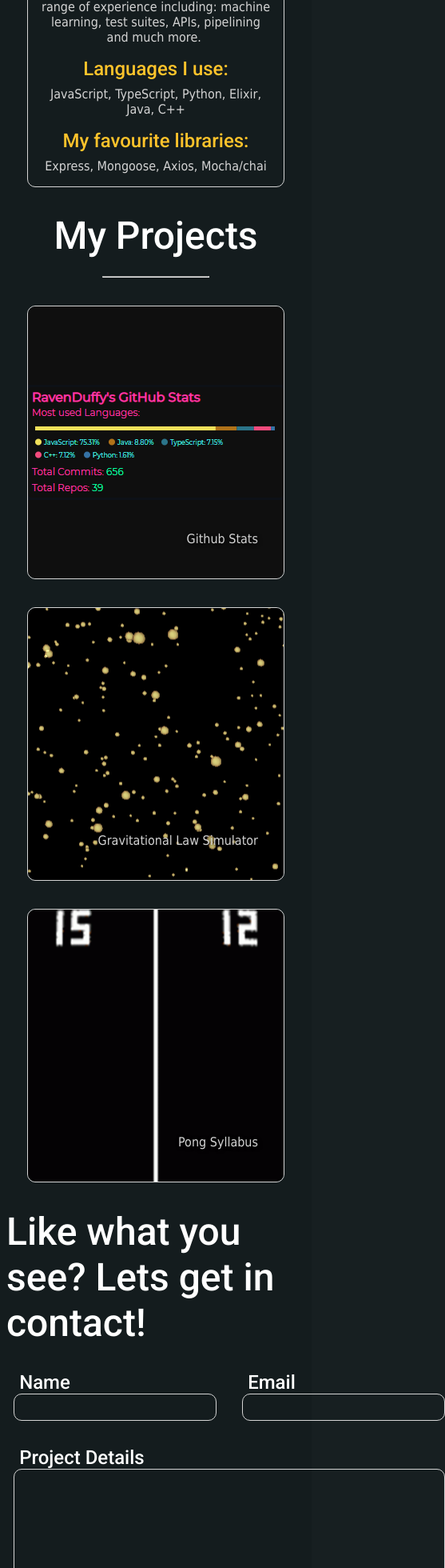
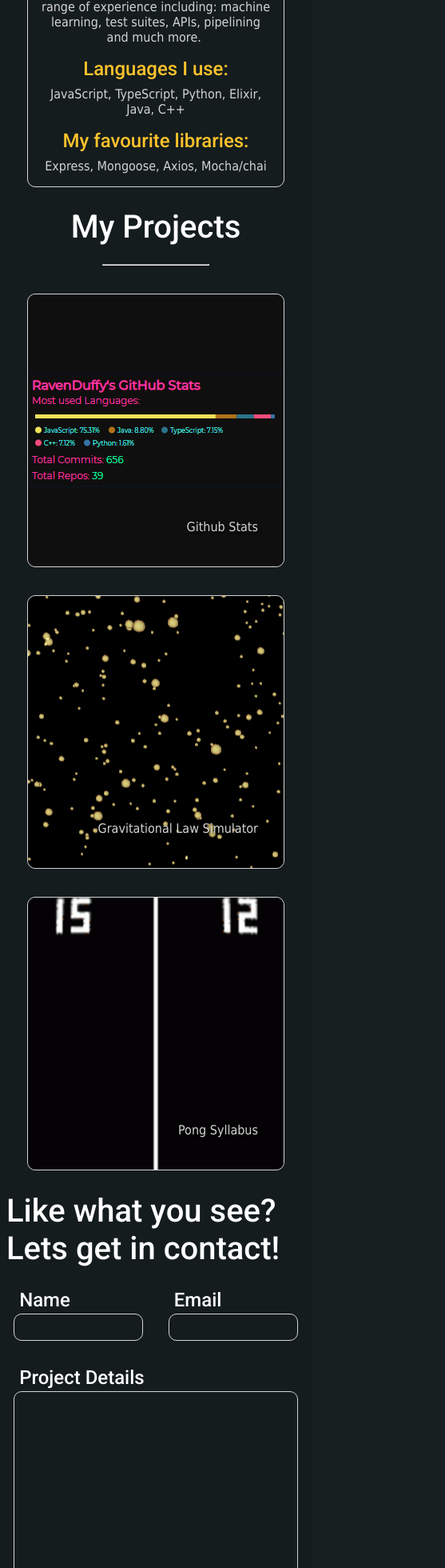
Before and after one commit to RavenDuffy/portfolio, a Next.js app in the folder portfolio_front/: page / in a window 390 px wide. Shown: the part 1828-3788 px from the top of the page at 80% size, 557 px wide, since content can reach past the window. Built offline with nearby package versions, Linux system fonts and the light colour scheme.

Commit message:
added responsiveness for contact section

```diff
--- a/portfolio_front/components/about/about.module.scss
+++ b/portfolio_front/components/about/about.module.scss
@@ -1,21 +1,27 @@
 $x-small: 540px;
 
 .header {
-    font-size: 48px;
+  font-size: 3rem;
 }
 
 .blurb {
-    font-size: 30px;
+  font-size: 30px;
 }
 
-.header, .blurb { text-align: center; }
+.header,
+.blurb {
+  text-align: center;
+}
 
 @media screen and (max-width: $x-small) {
-    .header, .blurb { text-align: initial; }
-    .header {
-        font-size: 40px;
-    }
-    .blurb {
-        font-size: 22px;
-    }
+  .header,
+  .blurb {
+    text-align: initial;
+  }
+  .header {
+    font-size: 2.5rem;
+  }
+  .blurb {
+    font-size: 1.375rem;
+  }
 }
--- a/portfolio_front/components/contact/contact.module.scss
+++ b/portfolio_front/components/contact/contact.module.scss
@@ -1,12 +1,17 @@
+$x-small: 540px;
+
 .contactTitle {
   font-size: 3rem;
   font-weight: 500;
+  text-align: center;
 }
 
 .formWrapper {
   display: grid;
   gap: 2rem 2rem;
   width: 95%;
+  grid-template-columns: repeat(auto-fit, minmax(200px, 1fr));
+  max-width: 800px;
 
   .spanTwo {
     grid-column: span 2;
@@ -17,6 +22,7 @@
     font-size: 1.5rem;
     margin-left: 0.5ch;
     font-weight: 500;
+    margin-bottom: 0.2rem;
   }
 }
 
@@ -62,3 +68,14 @@
   color: var(--main-back);
   font-weight: 600;
 }
+
+@media screen and (max-width: $x-small) {
+  .contactTitle {
+    font-size: 2.5rem;
+    text-align: left;
+  }
+
+  .formWrapper {
+    grid-template-columns: repeat(auto-fit, minmax(100px, 1fr));
+  }
+}
--- a/portfolio_front/components/contact/contact.tsx
+++ b/portfolio_front/components/contact/contact.tsx
@@ -2,6 +2,11 @@ import { Section } from '../section'
 import styles from './contact.module.scss'
 
 export const ContactMe = () => {
+  const handleSubmit = (event: any) => {
+    event.preventDefault()
+    console.log(event.target)
+  }
+
   return (
     <Section
       sectionName='contact'
@@ -31,7 +36,7 @@ export const ContactMe = () => {
           <textarea id='details'></textarea>
         </div>
       </form>
-      <button type='submit' className={styles.submit}>
+      <button type='submit' className={styles.submit} onClick={handleSubmit}>
         Get in Touch
       </button>
     </Section>
--- a/portfolio_front/components/projects/projects.module.scss
+++ b/portfolio_front/components/projects/projects.module.scss
@@ -1,3 +1,5 @@
+$x-small: 540px;
+
 .titleWrap {
   display: flex;
   flex-direction: column;
@@ -19,3 +21,11 @@
     }
   }
 }
+
+@media screen and (max-width: $x-small) {
+  .titleWrap {
+    h1 {
+      font-size: 2.5rem;
+    }
+  }
+}
```
